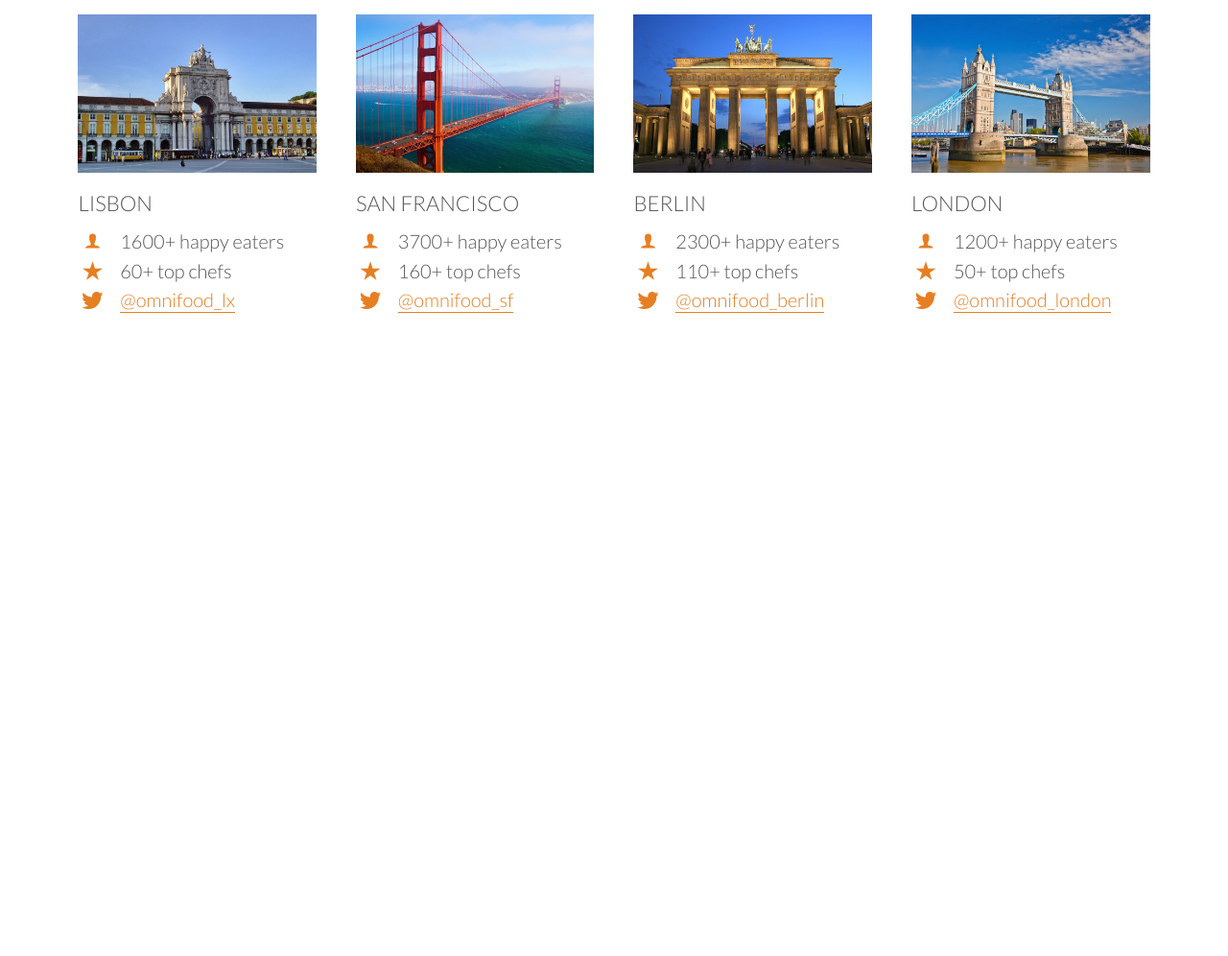
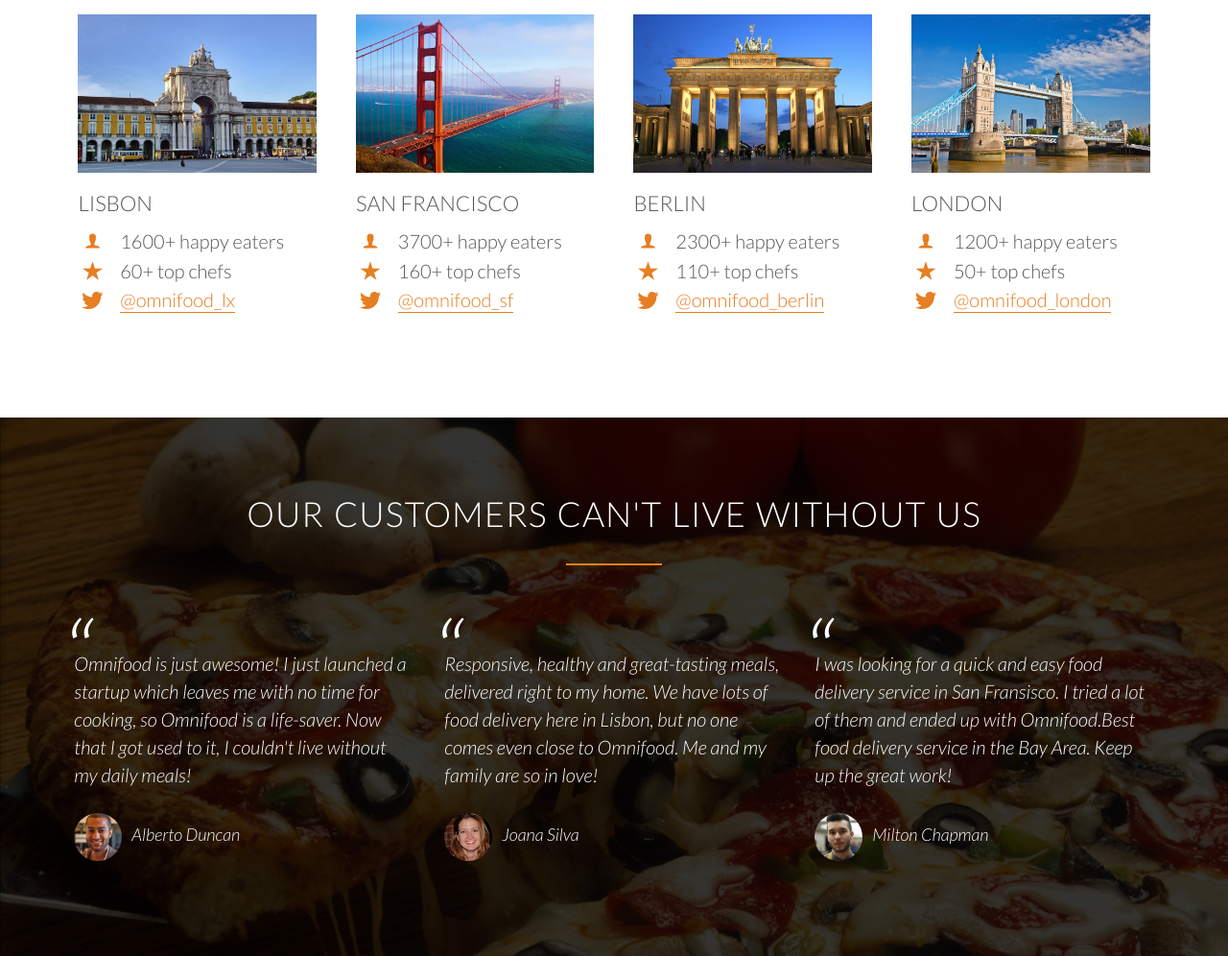
Before and after one commit to chaitanya608/Omnifood, a plain HTML site: page index.html in a window 1280 px wide. Shown: the part 2930-3926 px from the top of the page at 96% size. Before the commit the page ends 3365 px from the top, so only its background shows below. Drawn offline with Linux system fonts and the light colour scheme; files whose address does not match are found by name.

Commit message:
Section 5.50 (Completed building testimonials section)

```diff
--- a/index.html
+++ b/index.html
@@ -206,5 +206,31 @@
                 </div>
             </div>
         </section>
+
+        <section class="section-testimonials">
+            <div class="row">
+                <h2>Our customers can't live without us</h2>
+            </div>
+            <div class="row">
+                <div class="col span-1-of-3">
+                    <blockquote>
+                        Omnifood is just awesome! I just launched a startup which leaves me with no time for cooking, so Omnifood is a life-saver. Now that I got used to it, I couldn't live without my daily meals!
+                        <cite><img src="resources/img/customer-1.jpg" alt="">Alberto Duncan</cite>
+                    </blockquote>
+                </div>
+                <div class="col span-1-of-3">
+                    <blockquote>
+                        Responsive, healthy and great-tasting meals, delivered right to my home. We have lots of food delivery here in Lisbon, but no one comes even close to Omnifood. Me and my family are so in love!
+                        <cite><img src="resources/img/customer-2.jpg" alt="">Joana Silva</cite>
+                    </blockquote>
+                </div>
+                <div class="col span-1-of-3">
+                    <blockquote>
+                        I was looking for a quick and easy food delivery service in San Fransisco. I tried a lot of them and ended up with Omnifood.Best food delivery service in the Bay Area. Keep up the great work!
+                        <cite><img src="resources/img/customer-3.jpg" alt="">Milton Chapman</cite>
+                    </blockquote>
+                </div>
+            </div>
+        </section>
     </body>
 </html>
--- a/resources/css/style.css
+++ b/resources/css/style.css
@@ -200,6 +200,7 @@ header {
 /*  since the background image is located within the header element its dimensions can only be as much as header's. So we set header's height to be as much as the viewport.  */
 /*  100vh means 100% of the viewport  */
     height: 100vh;
+    background-attachment: fixed;
 }
 
 .hero-text-box {
@@ -364,3 +365,43 @@ header {
 .city-feature {
     margin-bottom: 5px;
 }
+
+/*---------------------------------------------*/
+/* TESTIMONIALS */
+/*---------------------------------------------*/
+.section-testimonials {
+    background-image: linear-gradient(rgb(0, 0, 0, 0.8), rgb(0, 0, 0, 0.8)), url(img/back-customers.jpg);
+    background-size: cover;
+    color: #fff;
+    background-attachment: fixed;
+}
+
+blockquote {
+    padding: 2%;
+    font-style: italic;
+    line-height: 145%;
+    position: relative;
+    margin-top: 40px;
+}
+
+blockquote:before {
+    display: block;
+    content: "\201C";
+    font-size: 500%;
+    position: absolute;
+    top: -5px;
+    left: -5px;
+}
+
+cite {
+    font-size: 90%;
+    margin-top: 25px;
+    display: block;
+}
+
+cite img {
+    height: 50px;
+    border-radius: 50%;
+    margin-right: 10px;
+    vertical-align: middle;
+}
```
Also changed, not shown: README.md, resources/css/img/back-customers.jpg (added).
